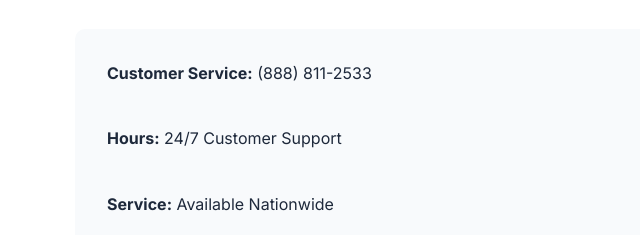
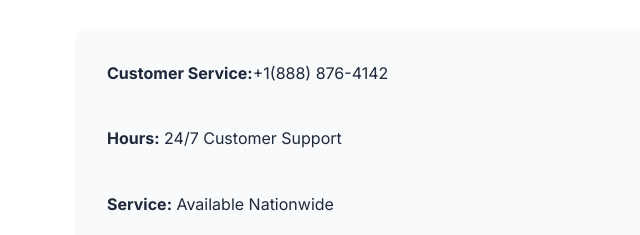
Before and after one commit to optinetts/optinetts, a website built with Vite: page refund.html in a window 1280 px wide. Shown: the part 3428-3663 px from the top of the page, 165-805 px from the left. Built offline with nearby package versions, Linux system fonts and the light colour scheme.

Commit message:
Update refund.html

```diff
--- a/refund.html
+++ b/refund.html
@@ -123,7 +123,7 @@
                 <h2>12. Contact Information</h2>
                 <p>For refund requests or questions about this policy, contact us at:</p>
                 <div class="contact-info">
-                    <p><strong>Customer Service:</strong> (888) 811-2533</p>
+                    <p><strong>Customer Service:</strong>+1(888) 876-4142</p>
                     <p><strong>Hours:</strong> 24/7 Customer Support</p>
                     <p><strong>Service:</strong> Available Nationwide</p>
                 </div>
```
